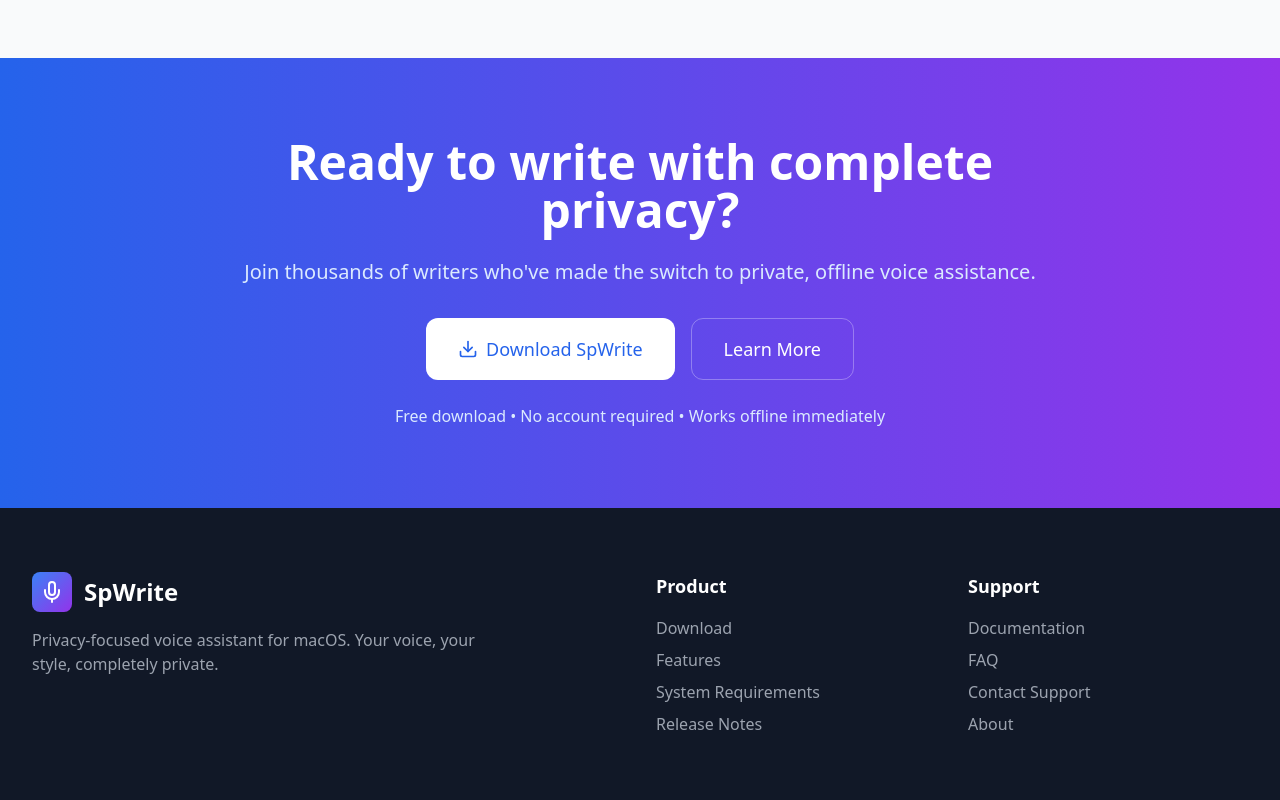
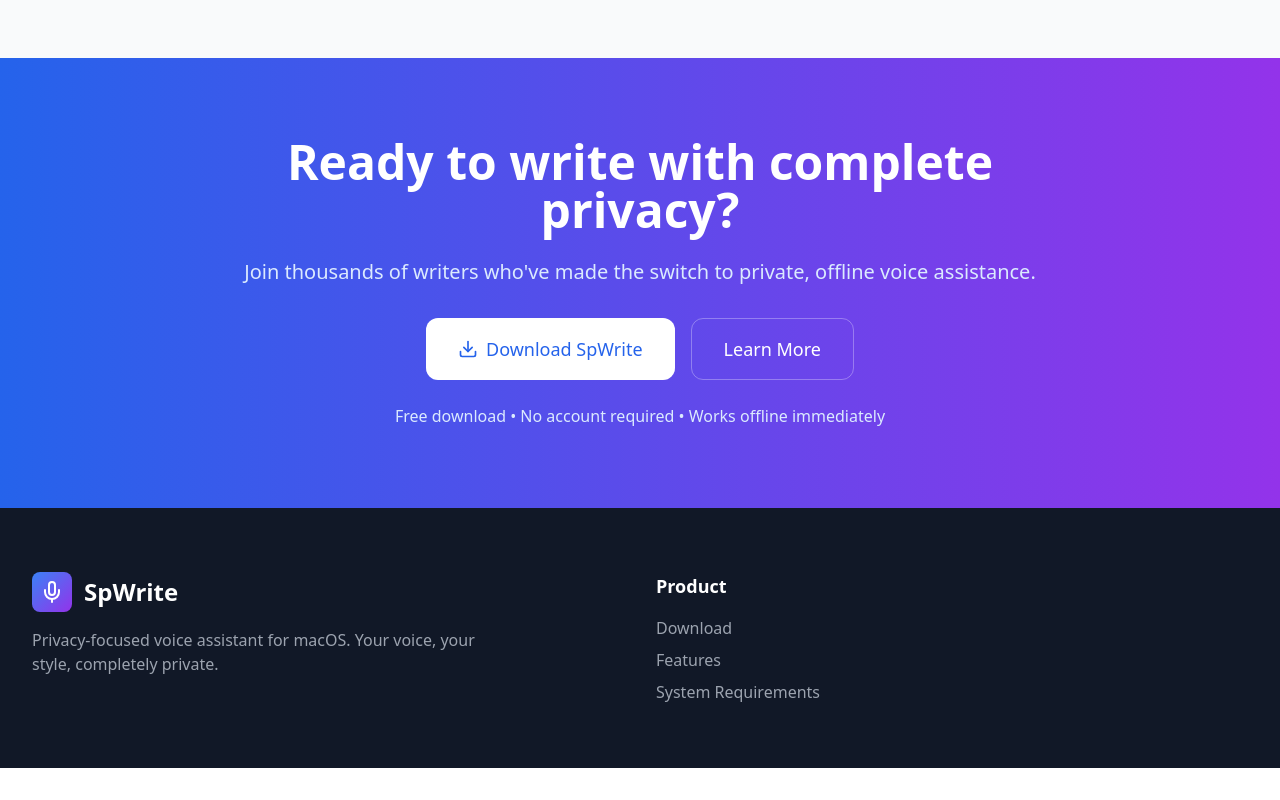
Before and after one commit to AspectFlame/SpWrite, a React (Vite) app: page / in a window 1280 px wide. Shown: the part 4201-5001 px from the top of the page. After the commit the page ends 4969 px from the top, so only its background shows below. Built offline with nearby package versions, Linux system fonts and the light colour scheme.

Commit message:
fixed some small thing

```diff
--- a/src/App.tsx
+++ b/src/App.tsx
@@ -533,19 +533,9 @@ const Footer = () => {
               <a href="#download" className="block text-gray-400 hover:text-white dark:text-gray-500 dark:hover:text-gray-300 transition-colors">Download</a>
               <a href="#features" className="block text-gray-400 hover:text-white dark:text-gray-500 dark:hover:text-gray-300 transition-colors">Features</a>
               <a href="#download" className="block text-gray-400 hover:text-white dark:text-gray-500 dark:hover:text-gray-300 transition-colors">System Requirements</a>
-              <a href="#" className="block text-gray-400 hover:text-white dark:text-gray-500 dark:hover:text-gray-300 transition-colors">Release Notes</a>
             </div>
           </div>
 
-          <div>
-            <h4 className="text-lg font-semibold mb-4 text-white transition-colors">Support</h4>
-            <div className="space-y-2">
-              <a href="#" className="block text-gray-400 hover:text-white dark:text-gray-500 dark:hover:text-gray-300 transition-colors">Documentation</a>
-              <a href="#faq" className="block text-gray-400 hover:text-white dark:text-gray-500 dark:hover:text-gray-300 transition-colors">FAQ</a>
-              <a href="#" className="block text-gray-400 hover:text-white dark:text-gray-500 dark:hover:text-gray-300 transition-colors">Contact Support</a>
-              <a href="#about" className="block text-gray-400 hover:text-white dark:text-gray-500 dark:hover:text-gray-300 transition-colors">About</a>
-            </div>
-          </div>
         </div>
 
       </div>
```
